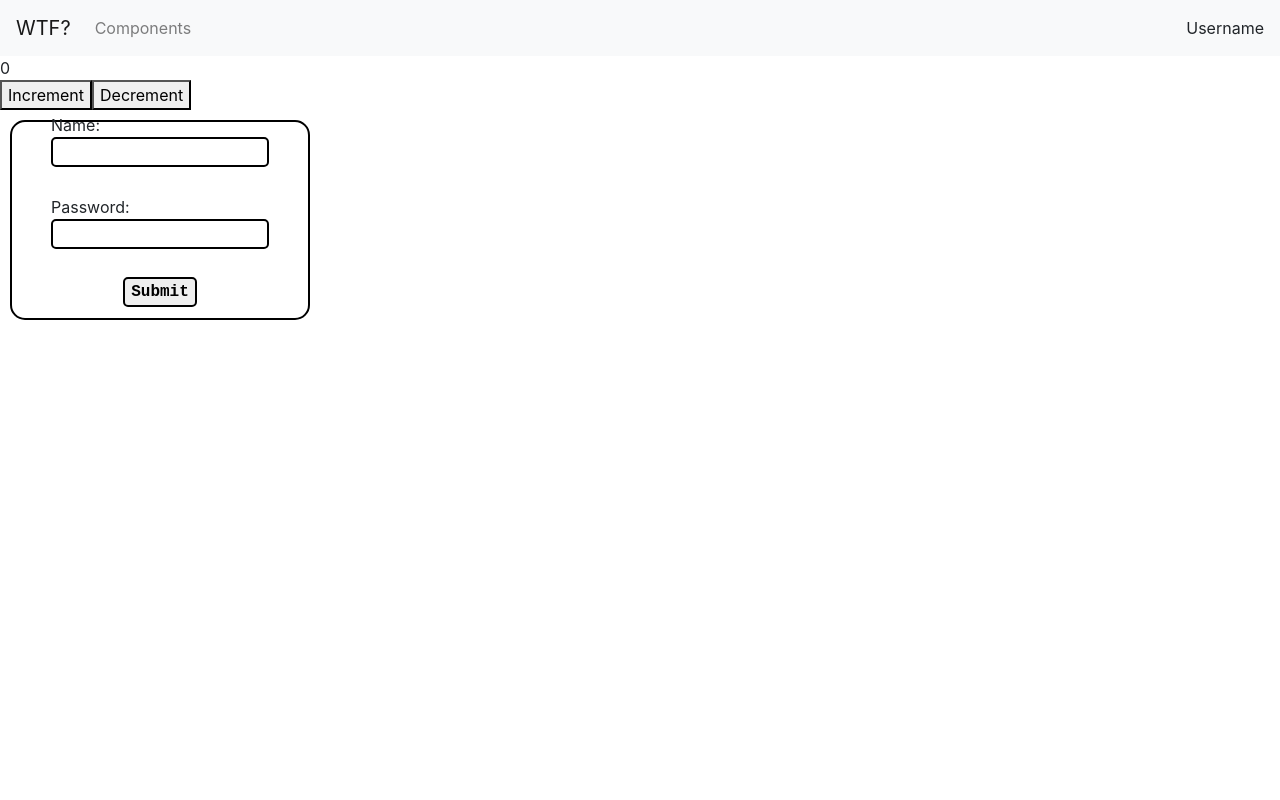
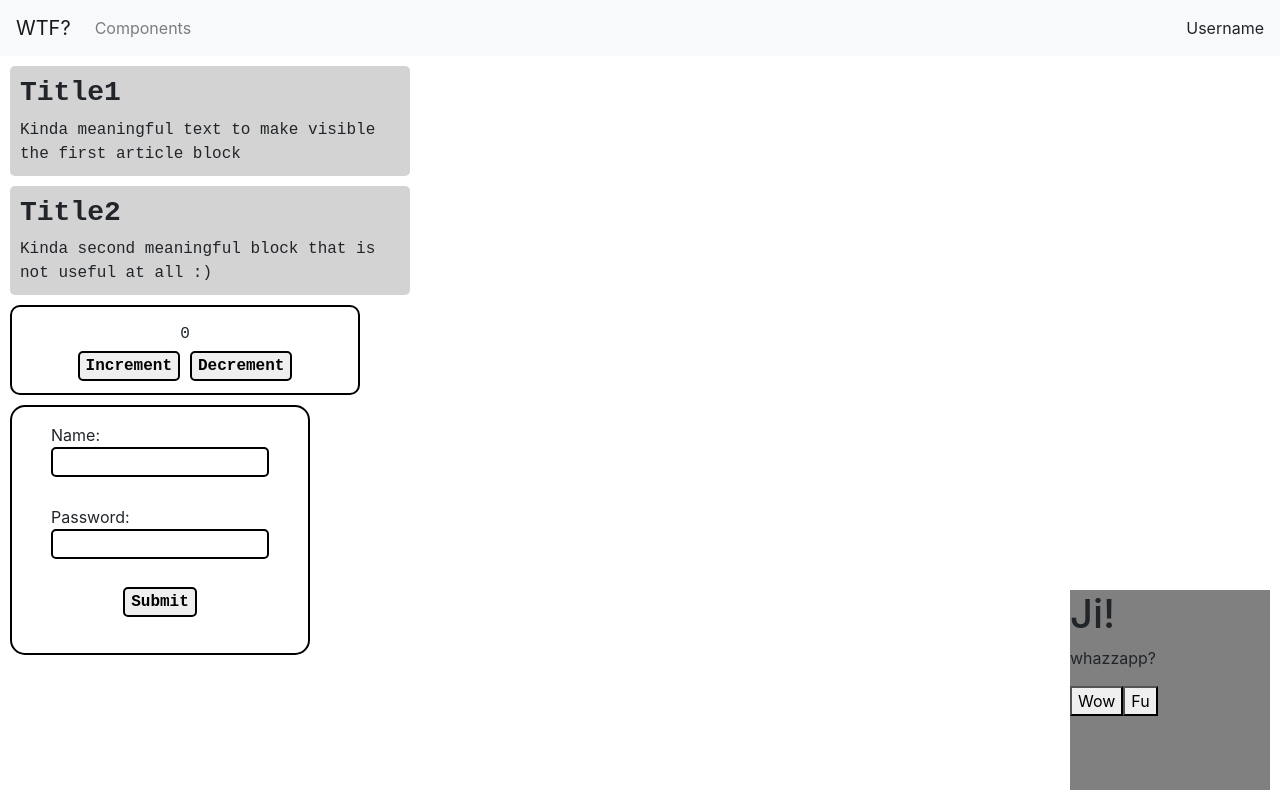
Before and after one commit to parazitl2/react-playground, a React (Create React App) app: page / in a window 1280 px wide. Built offline with nearby package versions, Linux system fonts and the light colour scheme.

Commit message:
Lesson 3

```diff
--- a/src/App.js
+++ b/src/App.js
@@ -1,14 +1,52 @@
 import { Counter } from './components/Counter';
 import { Login } from './components/Login';
+import { ArticleOverviewComponent } from './components/ArticleOverviewComponent';
 import { NavBarComponent } from './components/NavBarComponent';
+import { useEffect, useState } from 'react';
 import './App.css';
+import { FeedContainer } from './components/FeedContainer';
+import { NotificationComponent } from './components/NotificationComponent';
 
-function App() {
+function App({ fetchUser }) {
+  const [user, setUser] = useState();
+
+  useEffect(() => {
+    setUser(() => fetchUser());
+  }, [fetchUser]);
+
+  const fetchArticles = () => [
+    {
+      id: 1,
+      title: 'Title1',
+      text: 'Kinda meaningful text to make visible the first article block'
+    },
+    {
+      id: 2,
+      title: 'Title2',
+      text: 'Kinda second meaningful block that is not useful at all :)'
+    },
+  ];
+
   return (
     <div>
-      <NavBarComponent />
+      <NavBarComponent user={user} />
+      {/* <ArticleOverviewComponent
+        title={"Test title"}
+        content={"String"}
+        user={user}
+        createdAt={"19.19.19"}
+        imageUrl={"none"}
+      /> */}
+      <FeedContainer fetchArticles={fetchArticles}/>
       <Counter />
       <Login />
+      <NotificationComponent buttons={[
+        <button onClick={() => alert("Wow")}>Wow</button>,
+        <button onClick={() => alert("fuu")}>Fu</button>
+      ]}>
+        <h1>Ji!</h1>
+        <p>whazzapp?</p>
+      </NotificationComponent>
     </div>
   );
 }
--- /dev/null
+++ b/src/components/ArticleOverviewComponent.js
@@ -0,0 +1,27 @@
+import React from 'react';
+import PropTypes from 'prop-types';
+
+export class ArticleOverviewComponent extends React.Component {
+  render() {
+    const { title, content, user, createdAt, imageUrl } = this.props;
+
+    return (
+      <div>
+        <h2>{title}</h2>
+        <p>{content}</p>
+        <div>{user ? user.username : "Fuck"}</div>
+        <div>{createdAt}</div>
+        {
+          imageUrl
+            ? <img src={imageUrl} alt="Alt" />
+            : imageUrl
+        }
+      </div>
+    );
+  }
+};
+
+ArticleOverviewComponent.propTypes = {
+  title: PropTypes.string.isRequired,
+  content: PropTypes.string
+};
--- /dev/null
+++ b/src/components/CardComponent.js
@@ -0,0 +1,17 @@
+import PropTypes from 'prop-types';
+
+export function CardComponent({ article }) {
+  return (
+    <div className='card-component'>
+      <h3>{article.title}</h3>
+      <div>{article.text}</div>
+    </div>
+  );
+}
+
+CardComponent.propTypes = {
+  article: PropTypes.shape({
+    title: PropTypes.string,
+    text: PropTypes.string
+  })
+};
--- a/src/components/Counter.js
+++ b/src/components/Counter.js
@@ -14,7 +14,7 @@ export function Counter(props) {
   );
 
   return (
-    <div>
+    <div className='counter-component'>
       <div>
         { counter }
       </div>
--- /dev/null
+++ b/src/components/FeedComponent.js
@@ -0,0 +1,22 @@
+import { CardComponent } from './CardComponent';
+import PropTypes from 'prop-types';
+
+export function FeedComponent ({ articles }) {
+  return (
+    <div>
+      {
+        articles.length
+          ? articles.map((article) => <CardComponent key={article.id} article={article} />)
+          : <div>Empty</div>
+      }
+    </div>
+  );
+};
+
+FeedComponent.propTypes = {
+  articles: PropTypes.array
+};
+
+FeedComponent.defaultProps = {
+  articles: []
+}
--- /dev/null
+++ b/src/components/FeedContainer.js
@@ -0,0 +1,18 @@
+import { useEffect, useState } from "react";
+import { FeedComponent } from "./FeedComponent";
+
+export const FeedContainer = ({ fetchArticles }) => {
+  const [articles, setArticles] = useState([]);
+
+  useEffect(() => {
+    setArticles(fetchArticles());
+  }, [setArticles, fetchArticles]);
+
+  return (
+    <FeedComponent articles={articles} />
+  );
+};
+
+FeedContainer.defaultProps = {
+  fetchArticles: () => []
+}
--- a/src/components/NavBarComponent.js
+++ b/src/components/NavBarComponent.js
@@ -28,3 +28,9 @@ NavBarComponent.propTypes = {
     username: PropTypes.string
   })
 };
+
+NavBarComponent.defaultProps = {
+  user: {
+    username: "Stranger"
+  }
+};
--- /dev/null
+++ b/src/components/NotificationComponent.js
@@ -0,0 +1,13 @@
+
+export const NotificationComponent = ({ children, buttons }) => {
+  return (
+    <div className="notification">
+      <div>
+        {children}
+      </div>
+      <div>
+        {buttons}
+      </div>
+    </div>
+  );
+};
--- a/src/index.css
+++ b/src/index.css
@@ -12,8 +12,10 @@ code {
     monospace;
 }
 
+
+
 .customForm {
-  height: 200px;
+  height: 250px;
   width: 300px;
   border: 2px solid black;
   border-radius: 15px;
@@ -42,3 +44,49 @@ code {
   color: white;
   background-color: black;
 }
+
+.card-component {
+  font-family: 'Courier New', Courier, monospace;
+  background-color: lightgrey;
+  border-radius: 5px;
+  padding: 10px;
+  margin: 10px;
+  max-width: 400px;
+}
+
+.card-component h3 {
+  font-weight: bold;
+}
+
+.notification {
+  width: 200px;
+  height: 200px;
+  background-color: grey;
+  position: fixed;
+  bottom: 10px;
+  right: 10px;
+}
+
+.counter-component {
+  font-family: 'Courier New', Courier, monospace;
+  width: 350px;
+  height: 90px;
+  border: 2px solid black;
+  padding: 15px;
+  border-radius: 10px;
+  text-align: center;
+  margin: 10px;
+}
+
+.counter-component button {
+  font-weight: bold;
+  height: 30px;
+  border: 2px solid black;
+  border-radius: 5px;
+  margin: 5px;
+}
+
+.counter-component button:hover {
+  color: white;
+  background-color: black;
+}
--- a/src/index.js
+++ b/src/index.js
@@ -6,9 +6,9 @@ import reportWebVitals from './reportWebVitals';
 import 'bootstrap/dist/css/bootstrap.min.css';
 
 ReactDOM.render(
-  <React.StrictMode>
-    <App />
-  </React.StrictMode>,
+  // <React.StrictMode>
+    <App fetchUser={() => ({ username: 'Bill' })} />,
+  // </React.StrictMode>,
   document.getElementById('root')
 );
 
```
Also changed, not shown: src/components/ArticleOverview.js (deleted, +0 -10 lines).
